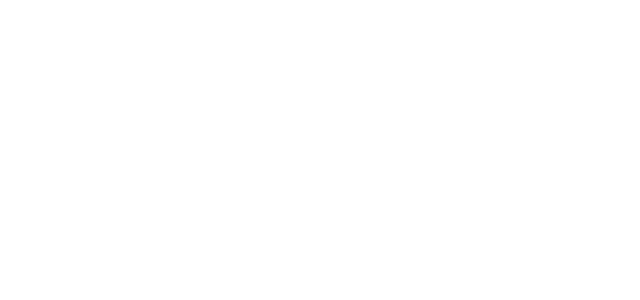
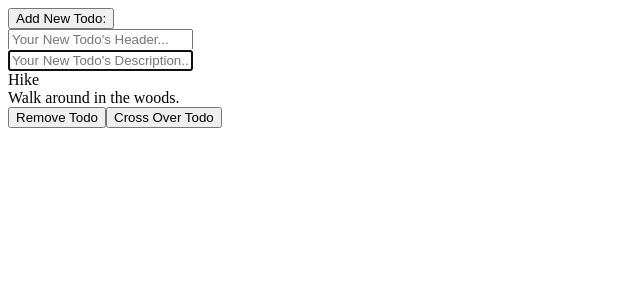
Before and after one commit to TheoJoha/react-mongodb-todo, a React (Create React App) app in the folder frontend/: page / in a window 1280 px wide. Shown: the top 300 px of the page, without its empty margins (0-640 px from the left). Built offline with nearby package versions, Linux system fonts and the light colour scheme.

Commit message:
basic todo implemented

```diff
--- a/frontend/public/index.html
+++ b/frontend/public/index.html
@@ -1,15 +1,13 @@
 <!DOCTYPE html>
 <html lang="en">
+
 <head>
   <meta charset="utf-8" />
-    <link rel="icon" href="%PUBLIC_URL%/favicon.ico" />
+  <!-- <link rel="icon" href="%PUBLIC_URL%/favicon.ico" /> -->
   <meta name="viewport" content="width=device-width, initial-scale=1" />
   <meta name="theme-color" content="#000000" />
-    <meta
-      name="description"
-      content="Web site created using create-react-app"
-    />
-    <link rel="apple-touch-icon" href="%PUBLIC_URL%/logo192.png" />
+  <meta name="description" content="Web site created using create-react-app" />
+
   <!--
       manifest.json provides metadata used when your web app is installed on a
       user's mobile device or desktop. See https://developers.google.com/web/fundamentals/web-app-manifest/
@@ -26,6 +24,7 @@
     -->
   <title>React App</title>
 </head>
+
 <body>
   <noscript>You need to enable JavaScript to run this app.</noscript>
   <div id="root"></div>
@@ -40,4 +39,5 @@
       To create a production bundle, use `npm run build` or `yarn build`.
     -->
 </body>
+
 </html>
--- a/frontend/src/App.js
+++ b/frontend/src/App.js
@@ -1,8 +1,71 @@
+import { useState, useEffect } from "react"
+import { nanoid } from 'nanoid'
 
 function App() {
+  const [todos, setTodos] = useState([{
+    name: "Hike",
+    description: "Walk around in the woods.",
+    id: nanoid(),
+    completed: false,
+  }])
+
+  const handleRemoveTodo = (e) => {
+    setTodos((prev) => [prev.filter(todo => todo !== e.target.id)])
+  }
+
+  const ConfigureTodos = () => {
+    const handleNewTodo = (e) => {
+      e.preventDefault()
+      setTodos((prev) =>( [...prev, newTodo]))
+    }
+    const handleNameChange = (e) => {
+      setNewTodo((prev) => ({...prev, name: e.target.value}))
+    }
+
+    const handleDescriptionChange = (e) => {
+      setNewTodo((prev) => ({...prev, description: e.target.value}))
+    }
+    const [newTodo, setNewTodo] = useState({
+      name: "",
+      description: "",
+      id: nanoid(),
+      completed: false,
+    })
+    return (
+      <div className="configureTodos">
+        <form onSubmit={handleNewTodo}>
+        <button type="submit"> Add New Todo:</button>
+        <div key="firstDiv" className="inputName">
+        <input name="inputName" autoFocus key="inputName" value={newTodo.name} onChange={(e) => handleNameChange(e)} type="text" placeholder="Your New Todo's Header..."></input>
+        </div>
+        <div key="secondDiv" className="inputName">
+        <input name="inputDescription" autoFocus key="inputDescription" value={newTodo.description} onChange={(e) => handleDescriptionChange(e)} type="text" placeholder="Your New Todo's Description..."></input>
+        </div>
+        </form>
+      </div>
+    )
+  }
+
+  const Todos = () => {
+    if (todos.length >= 1) {
+      return (
+        todos.map(todo => <div key={todo.id} className="todoItem">
+          <div>{todo.name}</div>
+          <div>{todo.description}</div>
+          <button onClick={handleRemoveTodo}>Remove Todo</button>
+          <button>Cross Over Todo</button>
+        </div>
+        )
+      )
+    } else {
+      return ""
+    }
+  }
+
   return (
     <div className="App">
-
+      <ConfigureTodos />
+      <Todos />
     </div>
   );
 }
```
Also changed, not shown: frontend/public/manifest.json, 1 other file (tests, documents, lock files or other folders). Lines whose indentation alone changed are shown as unchanged.
